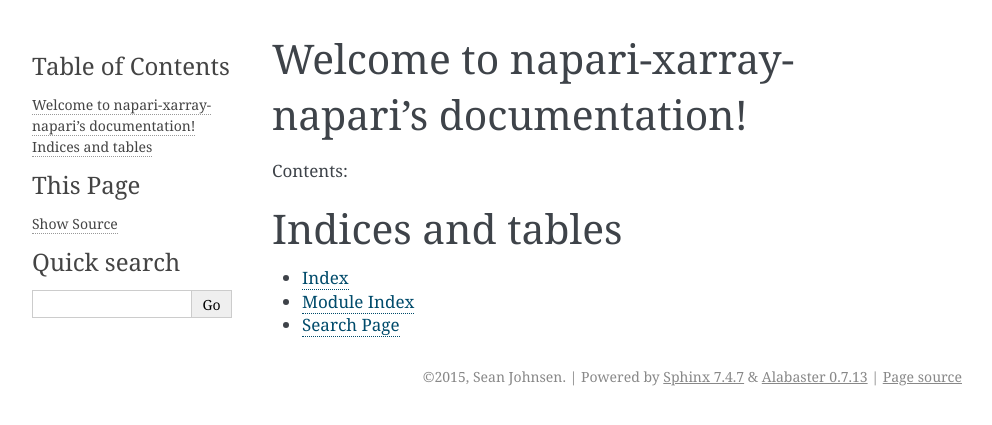
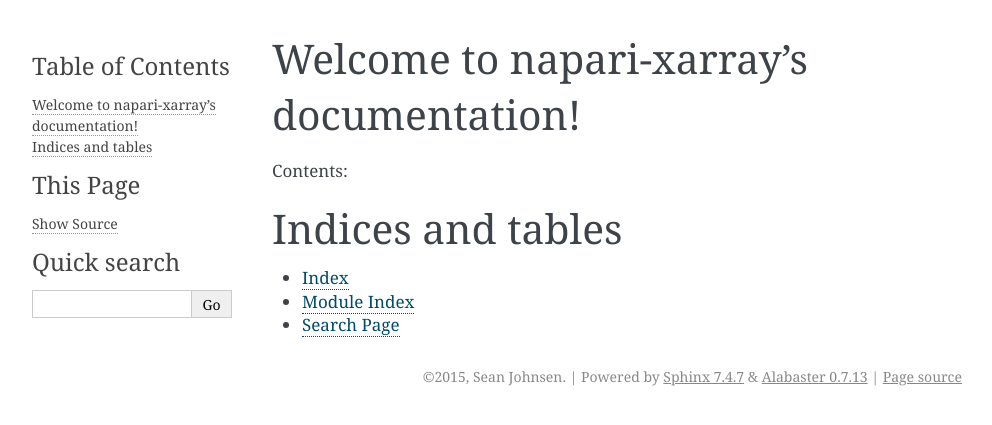
Before and after one commit to half-adder/napari-xarray, a Sphinx documentation site: the page built from docs/index.rst, in a window 1280 px wide. Shown: the top 425 px of the page, without its empty margins (148-1140 px from the left). Built offline with Sphinx 7.4.7, drawn with Linux system fonts in a browser that asks for light colours.

Commit message:
fix package name

```diff
--- a/docs/index.rst
+++ b/docs/index.rst
@@ -1,9 +1,9 @@
-.. napari-xarray-napari documentation master file, created by
+.. napari-xarray documentation master file, created by
    sphinx-quickstart on Thu Oct  1 00:43:18 2015.
    You can adapt this file completely to your liking, but it should at least
    contain the root `toctree` directive.
 
-Welcome to napari-xarray-napari's documentation!
+Welcome to napari-xarray's documentation!
 ===============================================================
 
 Contents:
```
Also changed, not shown: README.md (+8 -6 lines), 1 other file.
